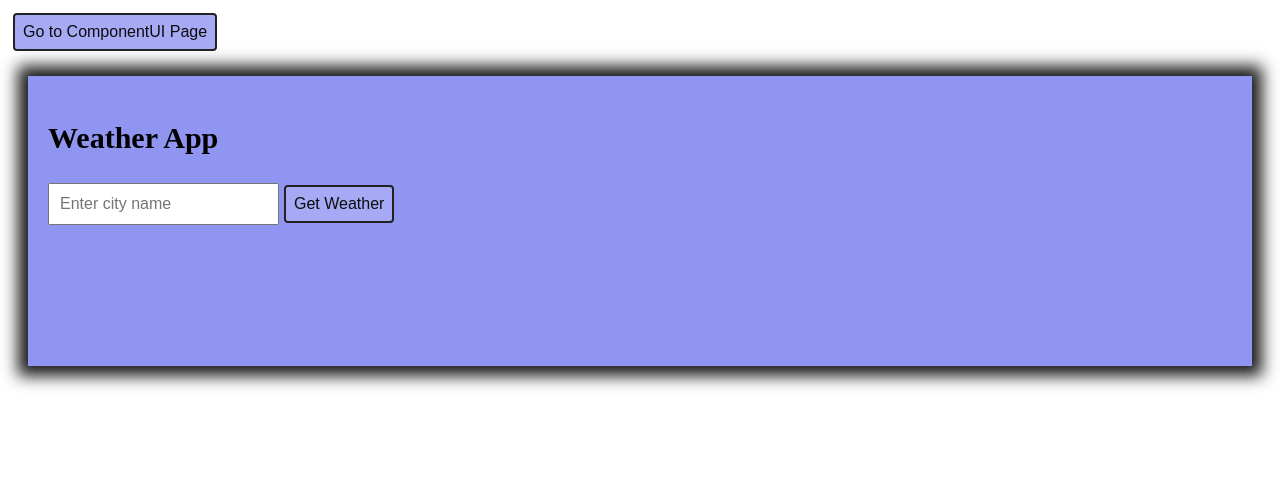
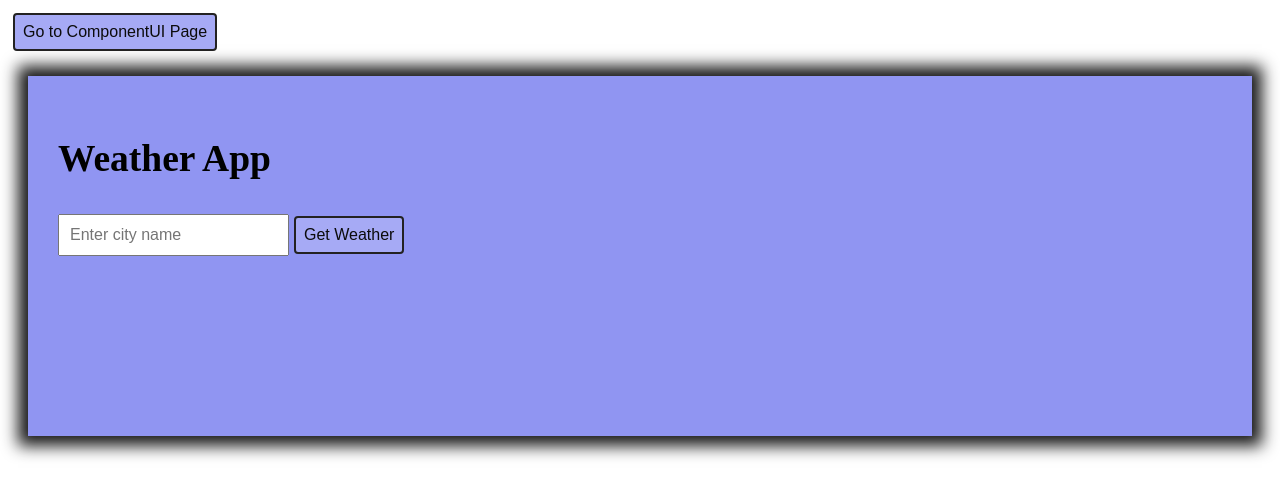
Before and after one commit to hamalainenhanna/component_assignment, a React (Vite) app: page / in a window 1280 px wide. Both pictures are taken after a click on the button "Go to OpenDataWeather Page". Shown: the top 496 px of the page. Built offline with nearby package versions, Linux system fonts and the light colour scheme.

Commit message:
tyylejä muutettu

```diff
--- a/src/App.css
+++ b/src/App.css
@@ -61,7 +61,7 @@ button {
 }
 
 .button2 {
-font-size: 16px;
+  font-size: 16px;
   color: #0c0c0c;
   background-color: #a6aaf5;
   border: 2px solid #232222;
@@ -71,18 +71,14 @@ font-size: 16px;
 
 }
 
-/* .info p {
-  font-size: 50px;
-} */
-
 .open {
   align-items: center;
-  padding: 20px;
-  height: 250px;
+  padding: 30px;
+  height: 300px;
   margin: 20px;
   background-color: #9095f2;
   box-shadow: 0 0 15px 10px rgba(0, 0, 0, 0.9);
-  font-size: 20px;
+  font-size: 25px;
 }
 
 input {
```
